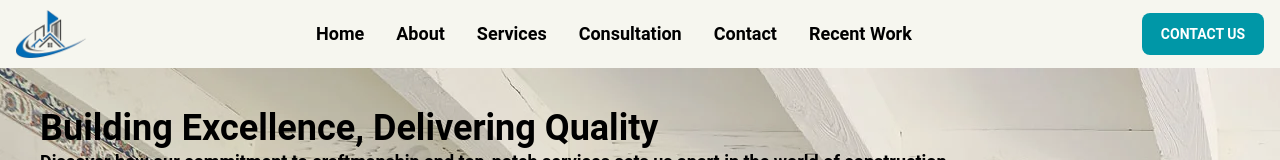
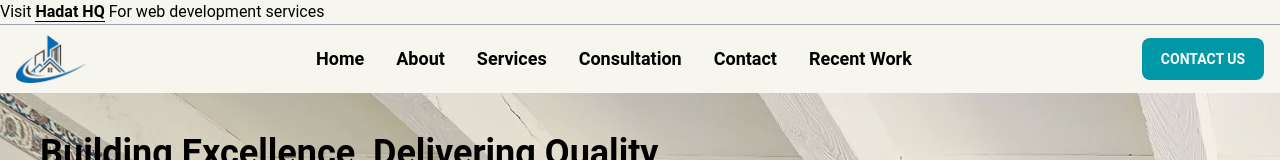
Before and after one commit to suwilanji-chipofya-hadat/ahe-frontend, a React (Vite) app: page / in a window 1280 px wide. Shown: the top 160 px of the page. Built offline with nearby package versions, Linux system fonts and the light colour scheme; no server answers.

Commit message:
Update root.jsx

```diff
--- a/src/routes/root.jsx
+++ b/src/routes/root.jsx
@@ -6,6 +6,9 @@ export default function Root() {
 		<div className="bg-[#f6f6ef] h-screen fixed w-full text-black">
 			<section className=""></section>
 			<section className="">
+				<div class="border-b border-gray-400">
+                                  <p class="">Visit <a href="https://hadat-hq.vercel.app" class="border-b border-black font-bold">Hadat HQ</a> For web development services</p>
+                                </div>
 				<UINavbar/>
 				<div className="">
 					<Analytics />
```
